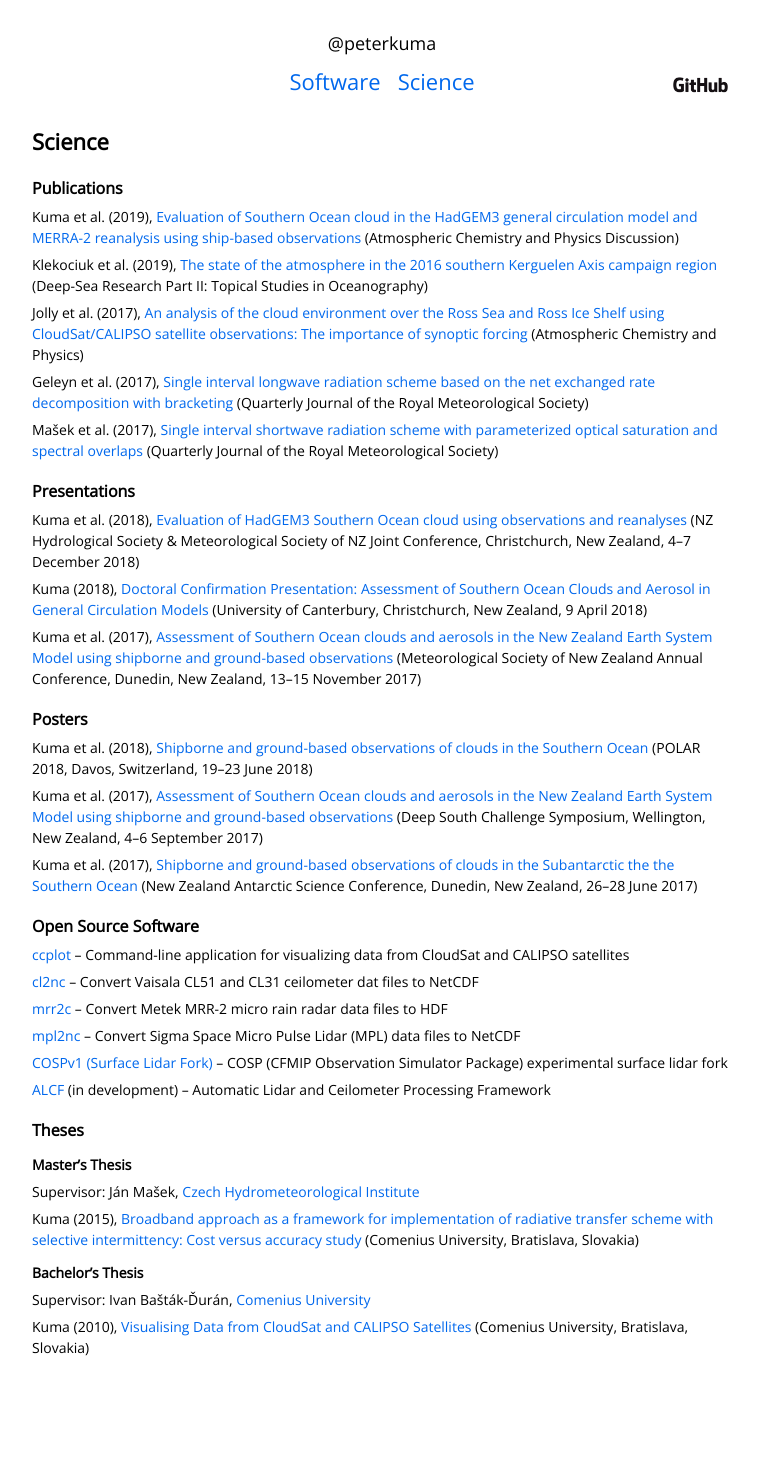
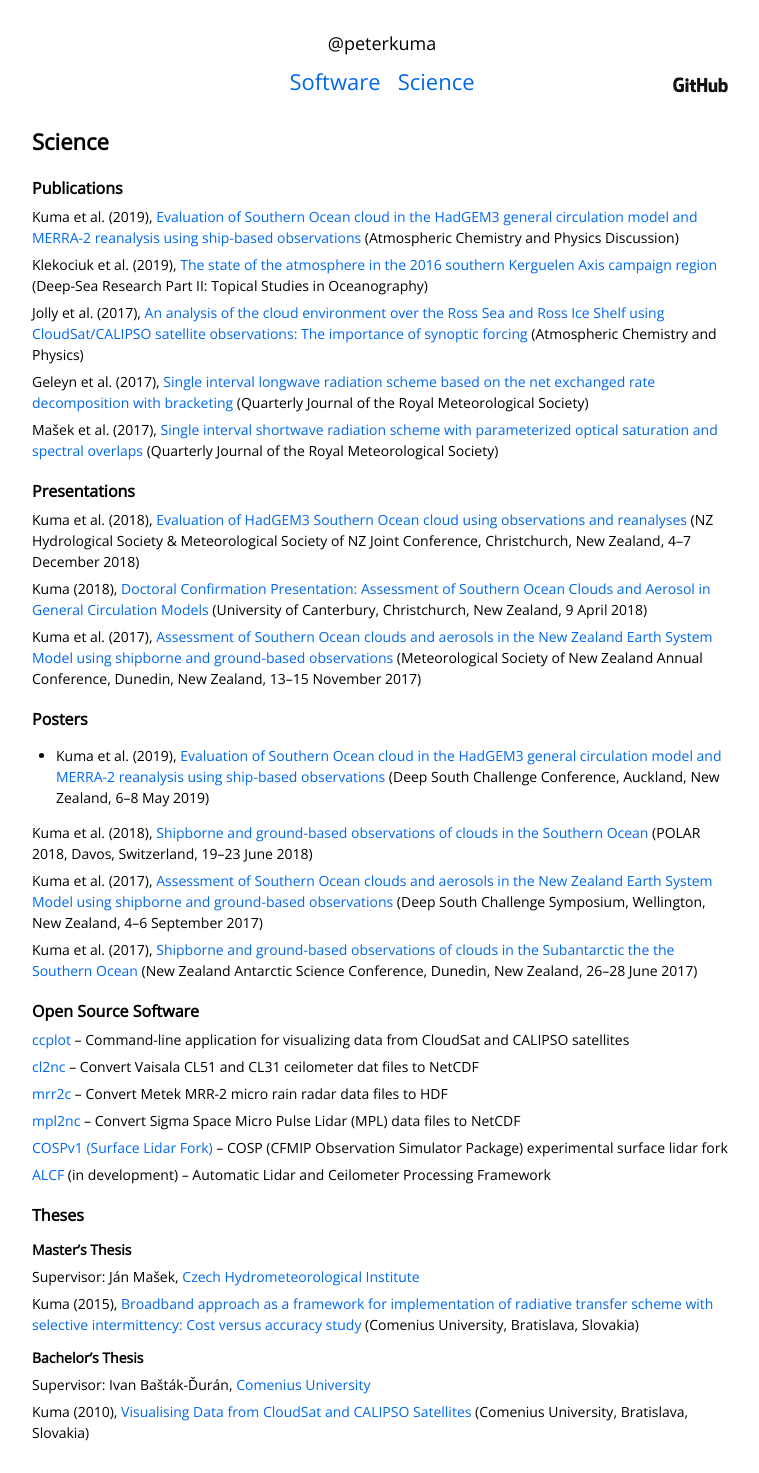
Before and after one commit to peterkuma/peterkuma.net, a Jekyll site: the page built from science/index.md, in a window 1280 px wide. Shown: the whole page, without its empty margins (258-1017 px from the left). Built offline with Jekyll 4.4.1, drawn with Linux system fonts in a browser that asks for light colours; before the commit the page ends 1388 px from its top, so only the background shows below that.

Commit message:
Add poster Kuma et al. (2019)

```diff
--- a/science/index.md
+++ b/science/index.md
@@ -26,6 +26,8 @@ Kuma (2018), [Doctoral Confirmation Presentation: Assessment of Southern Ocean C
 Kuma et al. (2017), [Assessment of Southern Ocean clouds and aerosols in the New Zealand Earth System Model using shipborne and ground-based observations](https://github.com/peterkuma/research/raw/master/presentations/Kuma%20et%20al.%20(2017)%2C%20Assessment%20of%20Southern%20Ocean%20clouds%20and%20aerosols%20in%20the%20New%20Zealand%20Earth%20System%20Model%20using%20shipborne%20and%20ground-based%20observations.pdf) (Meteorological Society of New Zealand Annual Conference, Dunedin, New Zealand, 13–15 November 2017)
 
 ## Posters
+
+- Kuma et al. (2019), [Evaluation of Southern Ocean cloud in the HadGEM3 general circulation model and MERRA-2 reanalysis using ship-based observations](https://github.com/peterkuma/research/raw/master/posters/Kuma%20et%20al.%20(2019)%2C%20Evaluation%20of%20Southern%20Ocean%20cloud%20in%20the%20HadGEM3%20general%20circulation%20model%20and%20MERRA-2%20reanalysis%20using%20ship-based%20observations.pdf) (Deep South Challenge Conference, Auckland, New Zealand, 6–8 May 2019)
 
 Kuma et al. (2018), [Shipborne and ground-based observations of clouds in the Southern Ocean](https://github.com/peterkuma/research/raw/master/posters/Kuma%20et%20al.%20(2018),%20Shipborne%20and%20ground-based%20observations%20of%20clouds%20in%20the%20Southern%20Ocean.pdf) (POLAR 2018, Davos, Switzerland, 19–23 June 2018)
 
```
